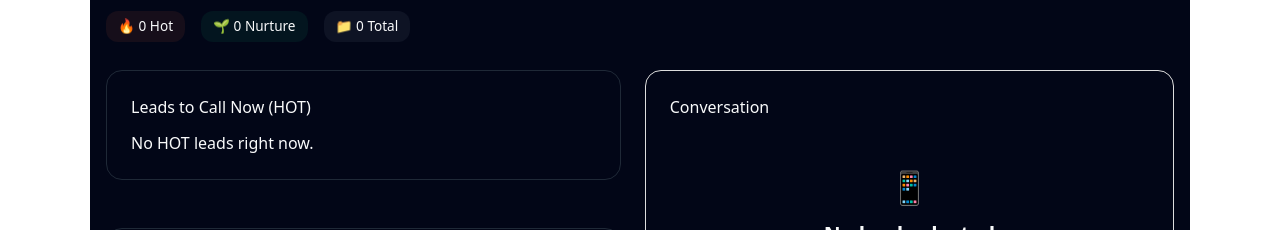
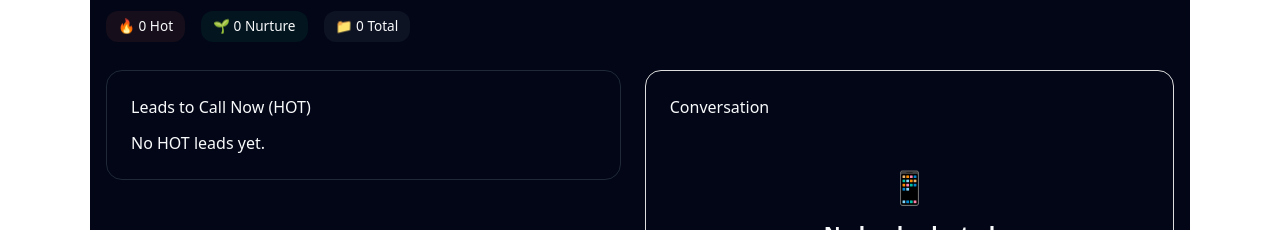
Before and after one commit to machaihenterprise-lab/listing-scout, a Next.js app: page / in a window 1280 px wide. Shown: the part 209-439 px from the top of the page. Built offline with nearby package versions, Linux system fonts and the light colour scheme; no server answers; the database is empty.

Commit message:
app/page.tsx

```diff
--- a/app/page.tsx
+++ b/app/page.tsx
@@ -493,7 +493,7 @@ if (!selectedLead && mappedLeads.length > 0) {
     padding: "1.5rem",
     borderRadius: "1rem",
     border: "1px solid #1f2937",
-    marginBottom: "1.5rem",
+    marginBottom: "2rem",
   }}
 >
   <h2 style={{ marginBottom: "0.75rem" }}>Leads to Call Now (HOT)</h2>
@@ -501,7 +501,7 @@ if (!selectedLead && mappedLeads.length > 0) {
   {loadingLeads ? (
     <p>Loading leads...</p>
   ) : leads.filter((l) => l.status === "HOT").length === 0 ? (
-    <p>No HOT leads right now.</p>
+    <p>No HOT leads yet.</p>
   ) : (
     <ul
       style={{
@@ -537,11 +537,12 @@ if (!selectedLead && mappedLeads.length > 0) {
           return aTime - bTime;
         })
         .map((lead) => {
+          const now = Date.now();
           const THREE_DAYS = 3 * 24 * 60 * 60 * 1000;
+
           const isOverdue =
             !lead.lastContactedAt ||
-            new Date(lead.lastContactedAt).getTime() <
-              Date.now() - THREE_DAYS;
+            new Date(lead.lastContactedAt).getTime() < now - THREE_DAYS;
 
           return (
             <li
@@ -557,9 +558,9 @@ if (!selectedLead && mappedLeads.length > 0) {
                   selectedLead?.id === lead.id ? "#fbbf24" : "#374151",
                 backgroundColor:
                   selectedLead?.id === lead.id
-                    ? "rgba(251, 191, 36, 0.05)" // currently selected
+                    ? "rgba(251, 191, 36, 0.05)" // selected
                     : isOverdue
-                    ? "rgba(255, 99, 71, 0.15)" // overdue glow
+                    ? "rgba(255, 99, 71, 0.15)" // overdue
                     : "rgba(15, 23, 42, 0.6)", // normal
               }}
             >
@@ -599,13 +600,11 @@ if (!selectedLead && mappedLeads.length > 0) {
                   </p>
                 </div>
 
-                   </div>         {/* end of last-contacted block */}
-
                 <div
                   style={{
-                   display:"flex",
-                   alignItems:"center",
-                   gap:"0.5rem"
+                    display: "flex",
+                    alignItems: "center",
+                    gap: "0.5rem",
                   }}
                 >
                   <StatusPill status={lead.status} />
@@ -625,9 +624,8 @@ if (!selectedLead && mappedLeads.length > 0) {
                     </span>
                   )}
                 </div>
-
+              </div>
             </li>
-
           );
         })}
     </ul>
```
Lines whose indentation alone changed are shown as unchanged.
